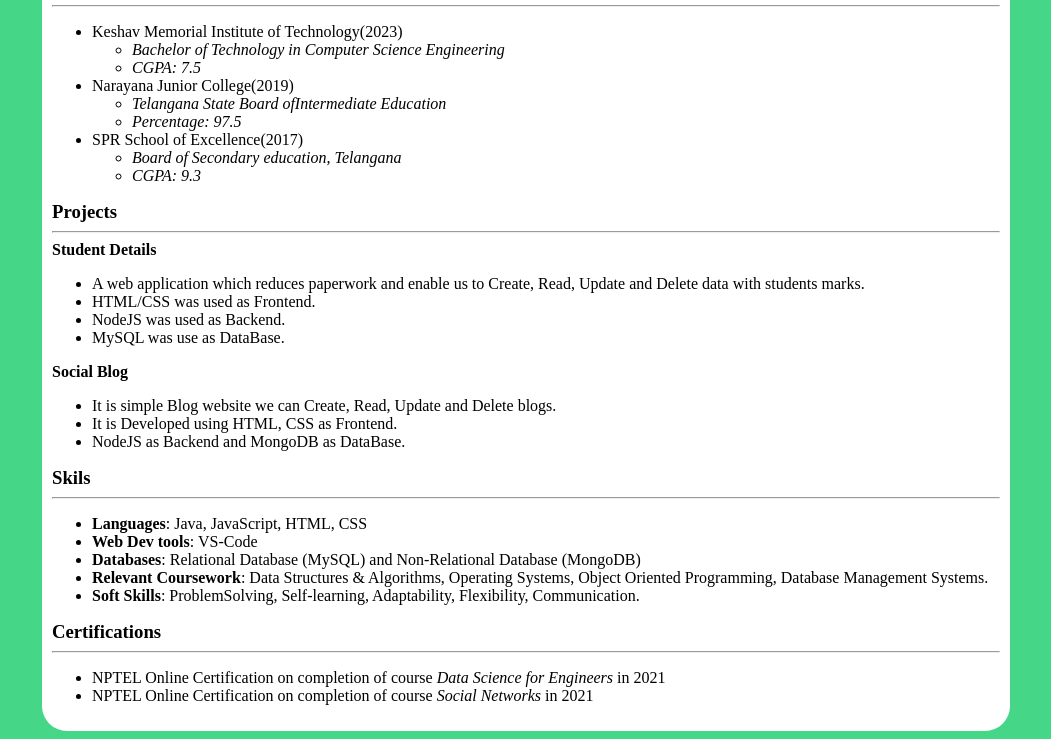
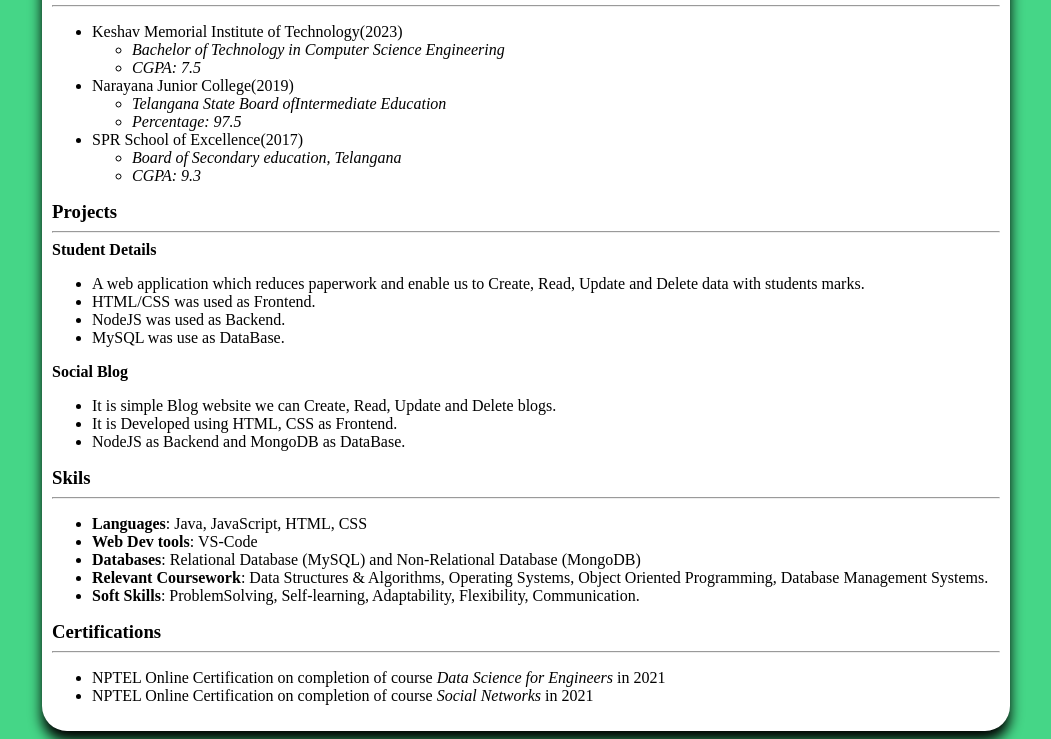
Before and after one commit to saiteja218/sample_2, a plain HTML site: page index.html in a window 1280 px wide. Shown: the part 121-860 px from the top of the page, without its empty margins (114-1165 px from the left). Drawn offline with Linux system fonts and the light colour scheme.

Commit message:
Resume_project

```diff
--- a/style.css
+++ b/style.css
@@ -16,5 +16,6 @@ div{
     margin: auto;
     border-radius: 25px;
     padding: 10px;
+    box-shadow: 0px 10px 13px 0px black;
 
 }
```
